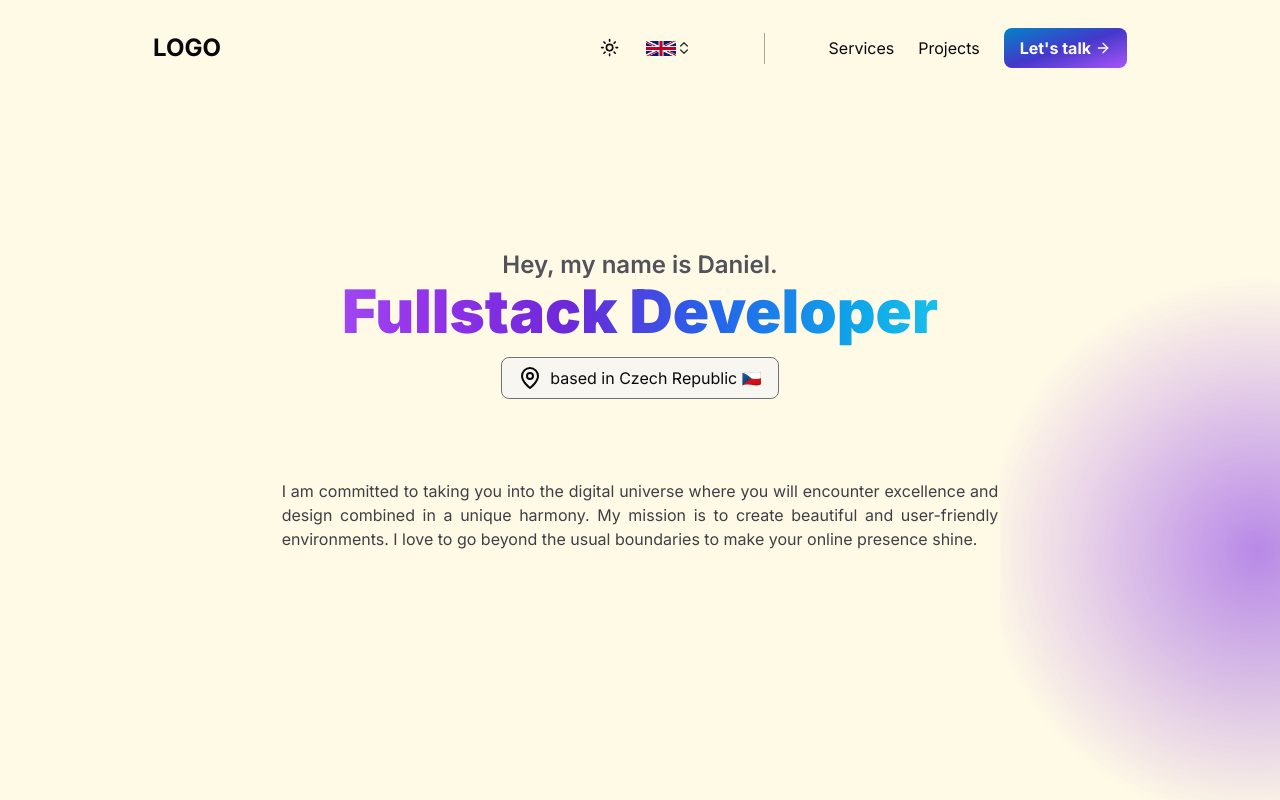
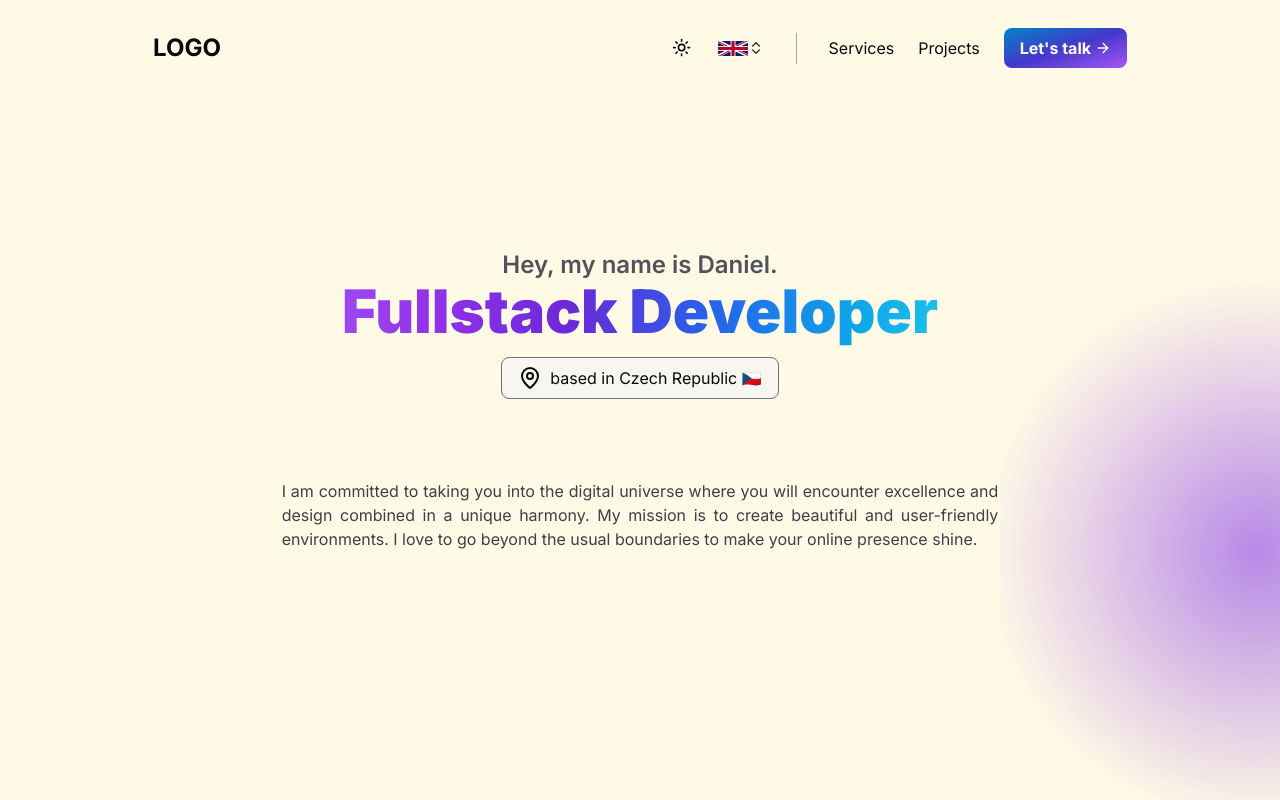
Before and after one commit to ton1czech/baudys, a Next.js app: page / in a window 1280 px wide. Shown: the top 800 px of the page. Built offline with nearby package versions, Linux system fonts and the light colour scheme.

Commit message:
👌IMPROVE: spacing

```diff
--- a/components/navbar/navbar.tsx
+++ b/components/navbar/navbar.tsx
@@ -53,7 +53,7 @@ export const Navbar = () => {
             <LanguageSelector />
           </div>
 
-          <hr className='w-px h-8 bg-zinc-600/50 dark:bg-zinc-400/50 mx-16' />
+          <hr className='w-px h-8 bg-zinc-600/50 dark:bg-zinc-400/50 ml-6 mr-8' />
 
           <ul className='flex gap-6 items-center'>
             <NavItem
```
